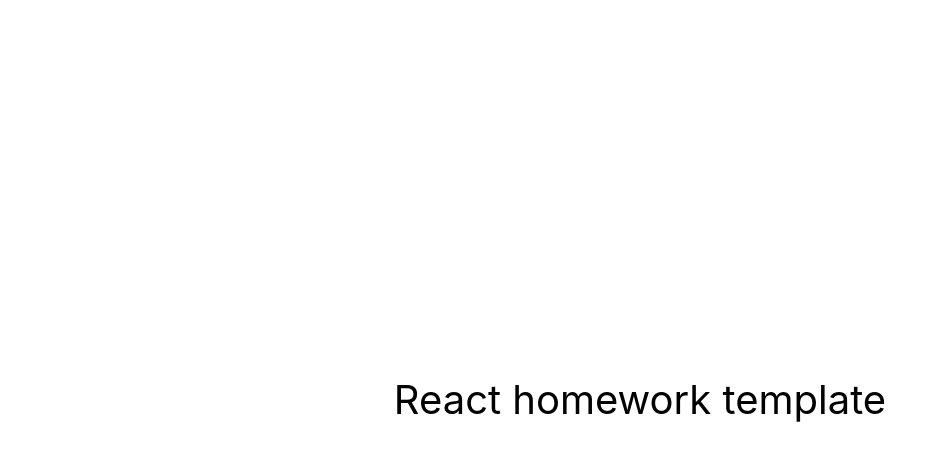
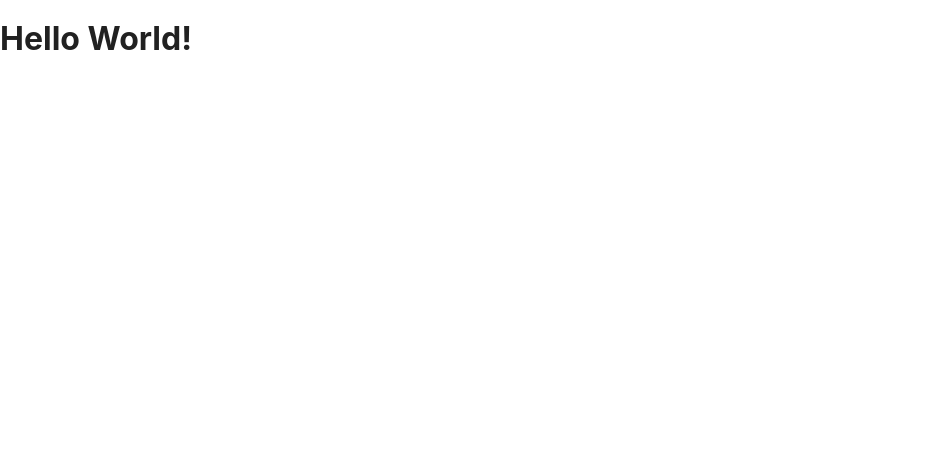
Before and after one commit to danretegan/goit-react-hw-03-image-finder, a React (Create React App) app: page / in a window 1280 px wide. Shown: the top 460 px of the page, without its empty margins (0-946 px from the left). Built offline with nearby package versions, Linux system fonts and the light colour scheme.

Commit message:
App initialisation

```diff
--- a/src/components/App.jsx
+++ b/src/components/App.jsx
@@ -1,16 +1,15 @@
-export const App = () => {
-  return (
-    <div
-      style={{
-        height: '100vh',
-        display: 'flex',
-        justifyContent: 'center',
-        alignItems: 'center',
-        fontSize: 40,
-        color: '#010101'
-      }}
-    >
-      React homework template
-    </div>
-  );
-};
+// App.jsx
+import React from 'react';
+import { Component } from 'react';
+
+class App extends Component {
+  render() {
+    return (
+      <div>
+        <h1>Hello World!</h1>
+      </div>
+    );
+  }
+}
+
+export default App;
--- a/src/index.js
+++ b/src/index.js
@@ -1,6 +1,6 @@
 import React from 'react';
 import ReactDOM from 'react-dom/client';
-import { App } from 'components/App';
+import App from 'components/App';
 import './index.css';
 
 ReactDOM.createRoot(document.getElementById('root')).render(
```
